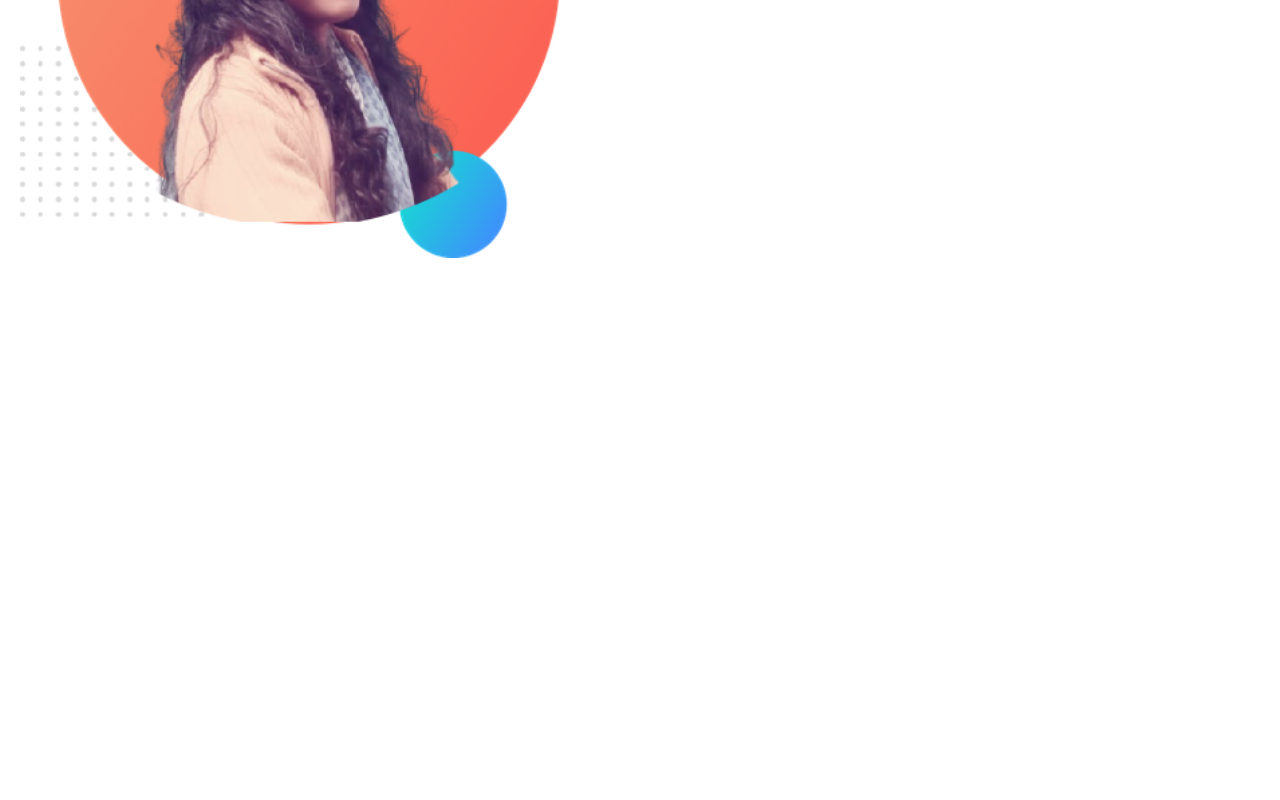
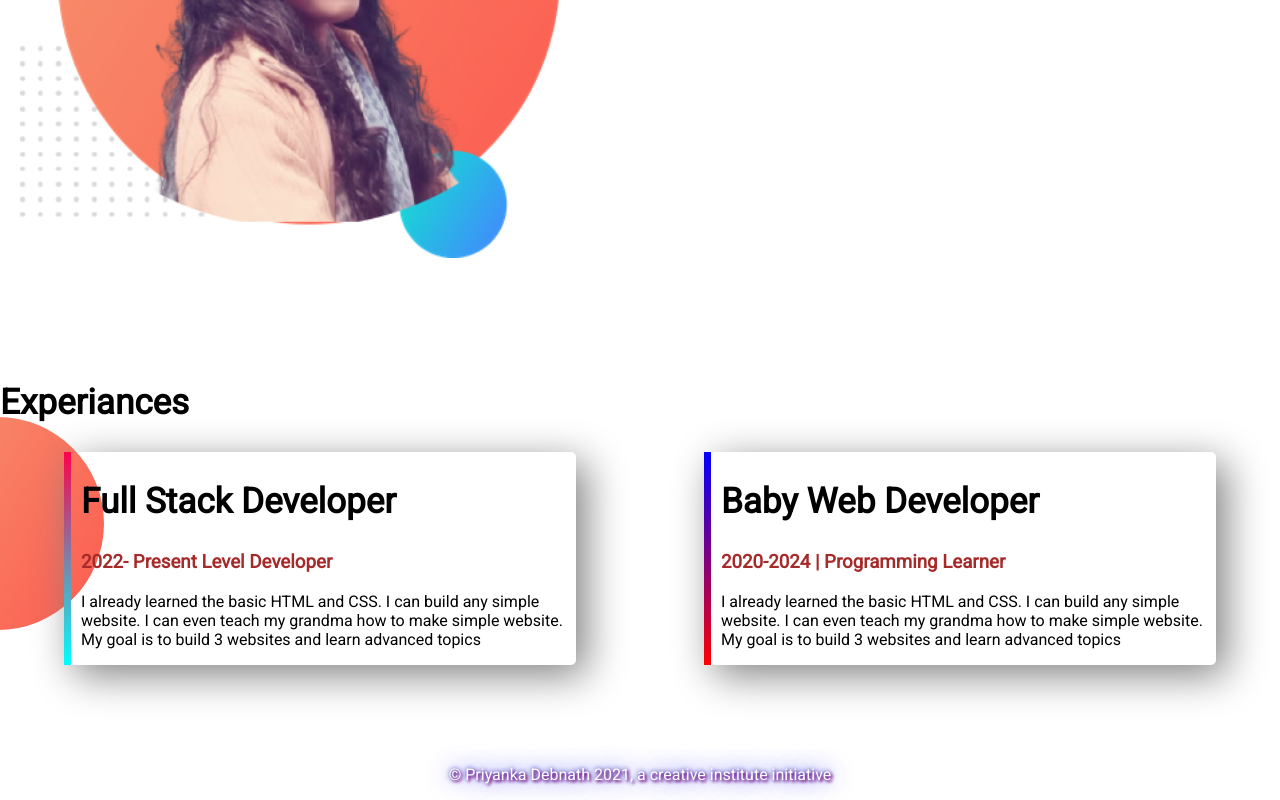
Before and after one commit to priyankadebnath1/developer-protfolio, a plain HTML site: page index.html in a window 1280 px wide. Shown: the part 961-1761 px from the top of the page. Before the commit the page ends 1343 px from the top, so only its background shows below. Drawn offline with Linux system fonts and the light colour scheme.

Commit message:
my complete website

```diff
--- a/index.html
+++ b/index.html
@@ -11,11 +11,11 @@
     <link rel="stylesheet" href="style.css">
 </head>
 <body>
- <section class="top-banner">
+ <section class="top-banner flexible-container">
     <div class="helf-width">
         <h1>Welcome To</h1>
 
-        <h1> <span>Priyanka Debnath</span> World</h1>
+        <h1> <span class="color">Priyanka Debnath</span> World</h1>
         <h4>Become a Web Developer.Thinking of positive. </h4>
 
         <p>I am a person who is positive about every aspect of life. There are many things I like to do, to see, and to experience. I like to read, I like to write; I like to think, I like to dream; I like to talk, I like to listen. I like to see the sunrise in the morning, I like to see the moonlight at night; I like to feel the music flowing on my face, I like to smell the wind coming from the ocean. I like to look at the clouds in the sky with a blank mind, I like to do thought experiment when I cannot sleep in the middle of the night. I like flowers in spring, rain in summer, leaves in autumn, and snow in winter.</p>
@@ -30,7 +30,7 @@
 
 
 </section>
-<section class="dream-big">
+<section class="dream-big flexible-container">
 <div class="helf-width">
     <img src="images/background-1.png" alt="">
 </div>
@@ -45,5 +45,26 @@
 </div>
 </section>
 
+<section class="Experience-area">
+    <h1> Experiances</h1>
+
+   <div class="flexible-container">
+    <div id="full-stack-exp" class="experience-item">
+        <h1>Full Stack Developer</h1>
+        <h3 class="color">2022- Present Level Developer</h3>
+        <p>I already learned the basic HTML and CSS. I can build any simple website. I can even teach my grandma how to make simple website. My goal is to build 3 websites and learn advanced topics </p>
+    </div>
+    <div id="exp-dev"class="experience-item">
+        <h1> Baby Web Developer</h1>
+        <h3 class="color">2020-2024 | Programming Learner</h3>
+        <p>I already learned the basic HTML and CSS. I can build any simple website. I can even teach my grandma how to make simple website. My goal is to build 3 websites and learn advanced topics </p>
+    </div>
+   </div>
+
+</section>
+<footer class="foot">
+    <p>© Priyanka Debnath 2021, a creative institute initiative</p>
+</footer>
+
 </body>
 </html>
--- a/style.css
+++ b/style.css
@@ -5,16 +5,17 @@ body{
 h1{
     font-size: 35px;
 }
-h1 span{
+.color{
     color: brown;
 }
-section{
+.flexible-container{
     display: flex;
     margin-bottom: 100px;
 }
 .helf-width{
     width: 50%;
     padding: 20px;
+
 }
 .helf-width img{
     width: 90%;
@@ -36,3 +37,39 @@ section{
     background-repeat: no-repeat;
 
 }
+.experience-item{
+    box-shadow: 10px 10px 40px gray;
+    width: 50%;
+    margin-left: 5%;
+    margin-right: 5%;
+    padding-left: 10px;
+    border-radius: 5px;
+    -webkit-border-radius: 5px;
+    -moz-border-radius: 5px;
+    -ms-border-radius: 5px;
+    -o-border-radius: 5px;
+}
+.Experience-area{
+     background-image: url(images/bg-2.png);
+    background-repeat: no-repeat;
+    background-position: left;
+}
+#exp-dev{
+    border-left: 7px solid;
+    border-image: linear-gradient(blue, red);
+    border-image-slice: 1;
+
+}
+#full-stack-exp{
+    border-left: 7px solid;
+    border-image: linear-gradient(rgb(255, 0, 76), rgb(0, 255, 255));
+    border-image-slice: 1;
+}
+footer{
+    text-align: center;
+}
+.foot p{
+   color: white;
+  text-shadow: 2px 2px 3px purple, 0 0 25px blue, 0 0 5px darkblue;
+
+}
```
